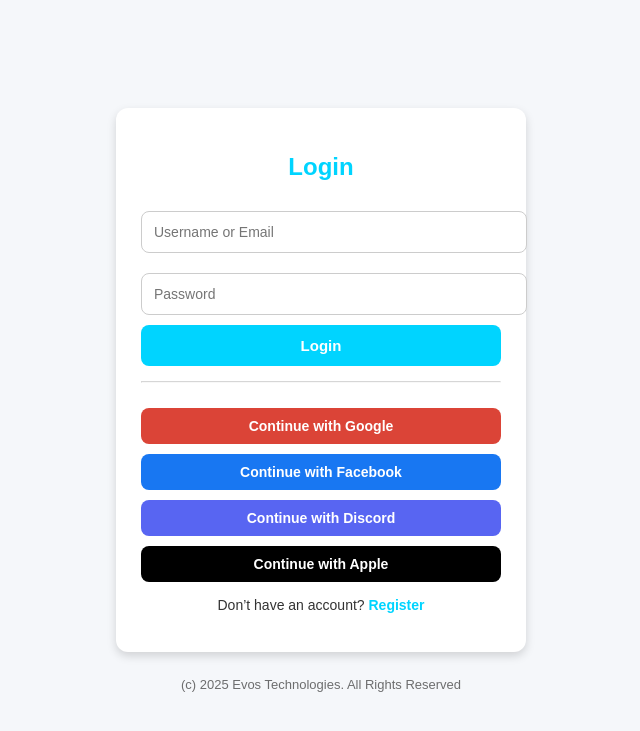
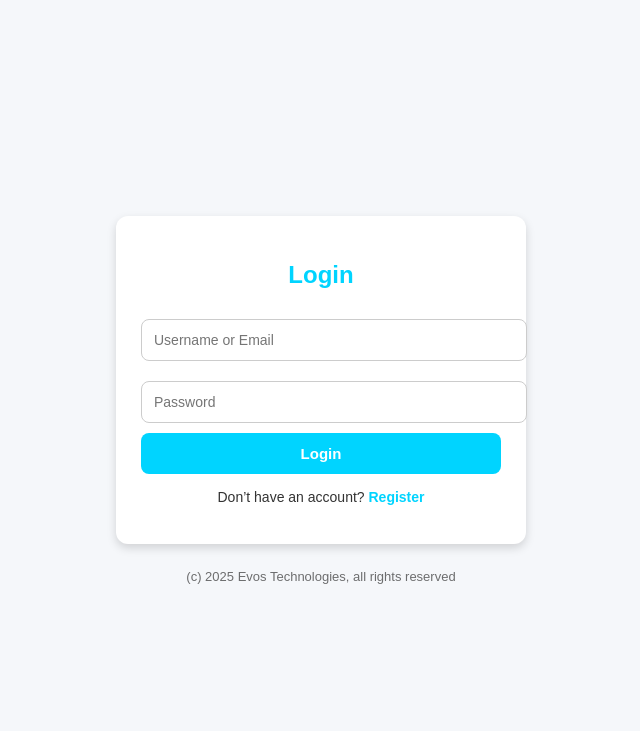
Before and after one commit to CalamitousLightning/evosgpt, a Flask app: page /login in a window 1280 px wide. Shown: the top 731 px of the page, without its empty margins (319-959 px from the left). Run offline with Flask 3, Linux system fonts and the light colour scheme; some libraries are stand-ins or nearby versions.

Commit message:
Update login.html

```diff
--- a/templates/login.html
+++ b/templates/login.html
@@ -72,23 +72,6 @@
     }
     button:hover { background: #00bde0; }
 
-    .oauth-btn {
-      width: 100%;
-      padding: 10px;
-      margin-top: 10px;
-      border: none;
-      border-radius: 8px;
-      font-size: 14px;
-      font-weight: bold;
-      cursor: pointer;
-      color: white;
-    }
-
-    .google-btn { background: #db4437; }
-    .facebook-btn { background: #1877f2; }
-    .discord-btn { background: #5865F2; }
-    .apple-btn { background: #000; }
-
     p {
       text-align: center;
       margin-top: 15px;
@@ -110,6 +93,7 @@
     .msg.error { background: #ffebee; color: #c62828; }
     .msg.success { background: #e8f5e9; color: #2e7d32; }
 
+    /* Footer */
     .footer {
       text-align: center;
       font-size: 13px;
@@ -146,45 +130,15 @@
       <div class="msg {{ msg_type }}">{{ msg }}</div>
     {% endif %}
 
-    <hr style="margin:15px 0; opacity:0.4;">
-
-    <button class="oauth-btn google-btn" onclick="oauthLogin('google')">Continue with Google</button>
-    <button class="oauth-btn facebook-btn" onclick="oauthLogin('facebook')">Continue with Facebook</button>
-    <button class="oauth-btn discord-btn" onclick="oauthLogin('discord')">Continue with Discord</button>
-    <button class="oauth-btn apple-btn" onclick="oauthLogin('apple')">Continue with Apple</button>
-
     <p>Don’t have an account? <a href="{{ url_for('register') }}">Register</a></p>
   </div>
 
   <div class="footer">
-    (c) 2025 Evos Technologies. All Rights Reserved
+    (c) 2025 Evos Technologies, all rights reserved
   </div>
 
-  <script src="https://cdn.jsdelivr.net/npm/@supabase/supabase-js@2"></script>
-
   <script>
-    const client = supabase.createClient(
-      "https://ttcavdmgylcxmzdijcsx.supabase.co",
-      "sys1q0zg3clqajs04p2yhkgf96nf4hmup9mdr8l38u6"
-    );
-
-    async function oauthLogin(provider) {
-      try {
-        const { data, error } = await client.auth.signInWithOAuth({
-          provider: provider,
-          options: {
-            redirectTo: "https://evosgpt.xyz/oauth/callback"
-          }
-        });
-
-        if (error) {
-          alert("Login failed: " + error.message);
-        }
-      } catch {
-        alert("Unexpected error occurred.");
-      }
-    }
-
+    // Apply saved theme or follow system
     const savedTheme = localStorage.getItem("theme");
     if (savedTheme) {
       document.body.setAttribute("data-theme", savedTheme);
```
